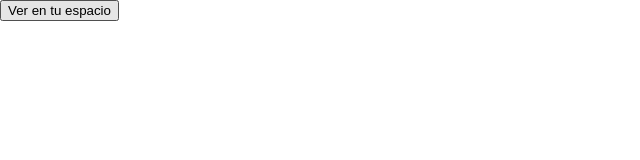
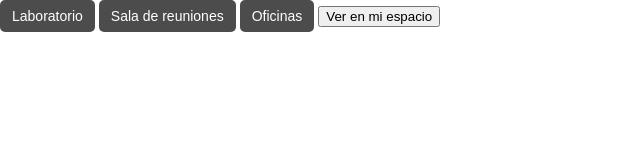
Before and after one commit to YuridiaCazares/Modelo-3D_Piso-8-UAM-C, a plain HTML site: page index.html in a window 1280 px wide. Shown: the whole page, without its empty margins (0-640 px from the left). Drawn offline with Linux system fonts and the light colour scheme; some packages are replaced by stand-ins of ours; a script that the page names is missing.

Commit message:
Update index.html

```diff
--- a/index.html
+++ b/index.html
@@ -1,36 +1,77 @@
 <!DOCTYPE html>
-<html lang="en">
+<html lang="es">
 <head>
     <meta charset="UTF-8">
+    <meta name="viewport" content="width=device-width, initial-scale=1.0">
+    <title>Modelo 3D - Piso 8 UAM-C</title>
+
     <style>
         model-viewer {
             width: 100%;
             height: 100%;
-		position: absolute; /* Posiciona el model-viewer para ocupar toda la página */
+            position: absolute; /* Hace que el modelo ocupe toda la pantalla */
             top: 0;
             left: 0;
         }
+        .hotspot {
+            background: rgba(0, 0, 0, 0.7);
+            color: white;
+            border: none;
+            padding: 8px 12px;
+            border-radius: 5px;
+            font-size: 14px;
+            cursor: pointer;
+        }
+        .hotspot:hover {
+            background: rgba(255, 255, 255, 0.8);
+            color: black;
+        }
     </style>
-
-	<title>Modelo 3D_Piso 8 UAM-C</title>
 </head>
 <body>
-    <!-- Insercción del modelo 3D (Codígo extraido del editor de https://modelviewer.dev/) -->
 
-    <model-viewer src="assets/Piso8.glb" ar ar-modes="webxr scene-viewer quick-look" camera-controls tone-mapping="neutral" poster="poster.webp" shadow-intensity="1">
-        <div class="progress-bar hide" slot="progress-bar">
-            <div class="update-bar"></div>
-        </div>
+    <!-- 🔹 Modelo 3D con Hotspots -->
+    <model-viewer
+        src="assets/Piso8.glb"
+        ar ar-modes="webxr scene-viewer quick-look"
+        camera-controls
+        tone-mapping="neutral"
+        poster="poster.webp"
+        shadow-intensity="1">
+
+        <!-- 🔵 Hotspot 1: Laboratorio -->
+        <button class="hotspot" slot="hotspot-1"
+            data-position="2m 1.5m -3m"
+            data-normal="0m 1m 0m"
+            onclick="window.location.href='https://example.com/laboratorio';">
+            Laboratorio
+        </button>
+
+        <!-- 🔴 Hotspot 2: Sala de reuniones -->
+        <button class="hotspot" slot="hotspot-2"
+            data-position="-1m 2m 1m"
+            data-normal="0m 1m 0m"
+            onclick="window.location.href='https://example.com/sala-reuniones';">
+            Sala de reuniones
+        </button>
+
+        <!-- 🟢 Hotspot 3: Oficinas -->
+        <button class="hotspot" slot="hotspot-3"
+            data-position="3m 1m 0m"
+            data-normal="0m 1m 0m"
+            onclick="window.location.href='https://example.com/oficinas';">
+            Oficinas
+        </button>
+
+        <!-- 🔸 Botón para ver en realidad aumentada -->
         <button slot="ar-button" id="ar-button">
-            <font style="vertical-align: inherit;">
-				<font style="vertical-align: inherit;">
-					Ver en tu espacio
-				</font>
-			</font>
+            Ver en mi espacio
         </button>
+
     </model-viewer>
 
-   <!-- Importación del componente -->
+    <!-- 📌 Importación del visor 3D -->
     <script type="module" src="https://ajax.googleapis.com/ajax/libs/model-viewer/4.0.0/model-viewer.min.js"></script>
+
 </body>
 </html>
```
Lines whose indentation alone changed are shown as unchanged.
